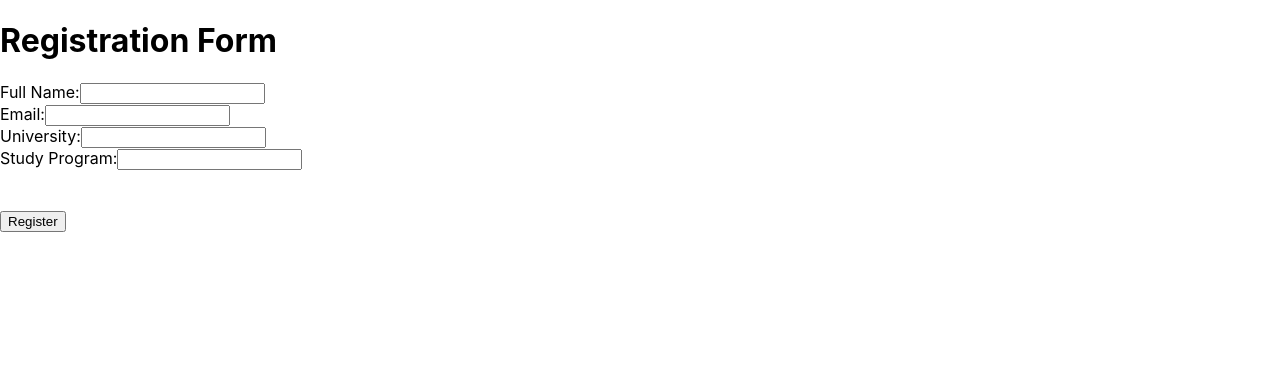
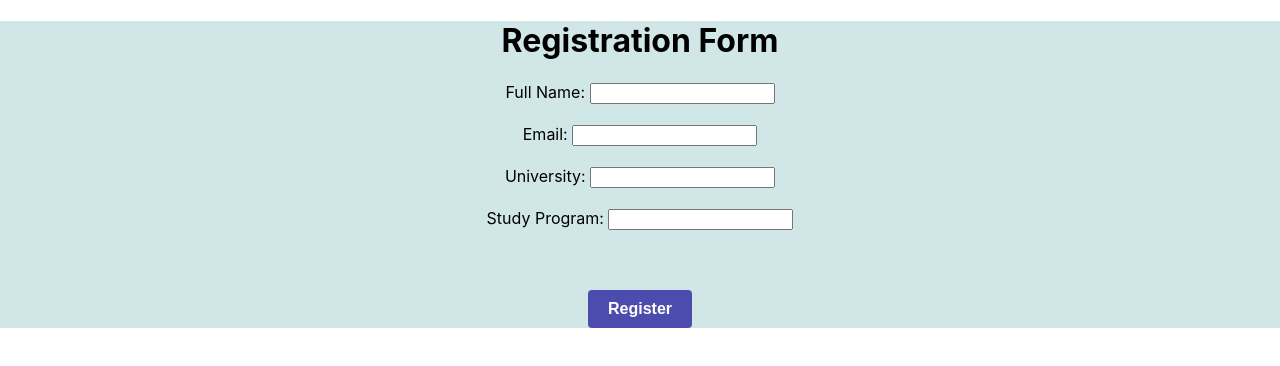
Before and after one commit to albinamur/software-engineering-project-rijeka, a Next.js app: page /register in a window 1280 px wide. Shown: the top 366 px of the page. Built offline with nearby package versions, Linux system fonts and the light colour scheme.

Commit message:
Add files via upload

```diff
--- a/pages/Level/level1.js
+++ b/pages/Level/level1.js
@@ -1,6 +1,7 @@
 import { useEffect, useState } from "react";
 import axios from "axios";
 import AsyncStorage from '@react-native-async-storage/async-storage';
+import styles from '../../styles/Home.module.css'
 
 const NUMBER_OF_QUESTIONS = 6;
 
@@ -74,7 +75,7 @@ export default function Quiz() {
     }, []);
 
   return (
-    <div>
+    <div className={styles.container}>
       <h1 id="title">Level 1</h1>
       <form onSubmit={handleFormSubmit}>
         <h2>Question 1</h2>
@@ -217,7 +218,7 @@ export default function Quiz() {
 
 
 
-        <input type="submit" value="Submit" />
+        <input className={styles.button} type="submit" value="Submit" />
         <p> {result} </p>
         <br></br>
 
--- a/pages/Level/level2.js
+++ b/pages/Level/level2.js
@@ -1,6 +1,8 @@
 import { useState } from "react";
 import axios from "axios";
 import AsyncStorage from '@react-native-async-storage/async-storage';
+import styles from '../../styles/Home.module.css'
+
 
 const NUMBER_OF_QUESTIONS = 6;
 
@@ -62,7 +64,7 @@ export default function Home() {
 
 
   return (
-    <div>
+    <div className={styles.container}>
       <h1>Level 2</h1>
       <form onSubmit={handleFormSubmit}>
         <h2>Question 1</h2>
@@ -205,7 +207,7 @@ export default function Home() {
 
 
 
-        <input type="submit" value="Submit" />
+        <input className={styles.button} type="submit" value="Submit" />
         <p> {result} </p>
         <br></br>
 
--- a/pages/Level/level3.js
+++ b/pages/Level/level3.js
@@ -1,6 +1,8 @@
 import { useState } from "react";
 import axios from "axios";
 import AsyncStorage from '@react-native-async-storage/async-storage';
+import styles from '../../styles/Home.module.css'
+
 
 const NUMBER_OF_QUESTIONS = 6;
 
@@ -62,7 +64,7 @@ export default function Home() {
 
 
   return (
-    <div>
+    <div className={styles.container}>
       <h1>Level 3</h1>
       <form onSubmit={handleFormSubmit}>
         <h2>Question 1</h2>
@@ -205,7 +207,7 @@ export default function Home() {
 
 
 
-        <input type="submit" value="Submit" />
+        <input className={styles.button} type="submit" value="Submit" />
         <p> {result} </p>
         <br></br>
 
--- a/pages/Level/level4.js
+++ b/pages/Level/level4.js
@@ -1,9 +1,11 @@
 import { useState } from "react";
+import styles from '../../styles/Home.module.css'
+
 
 export default function Home() {
 
   return (
-    <div>
+    <div className={styles.container}>
       <h1>Level 4</h1>
       <form>
         <h2>Question 1</h2>
@@ -143,7 +145,7 @@ export default function Home() {
         </label>
         <br />
         <br></br>
-        <input type="submit" value="Submit" />
+        <input className={styles.button} type="submit" value="Submit" />
       </form>
 
 
--- a/pages/highscores.js
+++ b/pages/highscores.js
@@ -58,7 +58,7 @@ export default function Information() {
 
     return (
         <>
-        <container className={styles.container}>
+        <div className={styles.container}>
         <p className={styles.information}>
           Your Scores
         </p>
@@ -76,7 +76,7 @@ export default function Information() {
         <p id="uni"></p>
         <p id="study"></p>
         <center><button onClick={handlePDF}>Generate PDF</button></center>
-        </container>
+        </div>
         </>
         )
     }
--- a/pages/index.tsx
+++ b/pages/index.tsx
@@ -7,7 +7,7 @@ export default function Home() {
 
     <div className={styles.container}>
       <Head>
-        <title>Create Next App</title>
+        <title>Math Quiz</title>
         <meta name="description" content="Generated by create next app" />
         <link rel="icon" href="/favicon.ico" />
       </Head>
--- a/pages/register.js
+++ b/pages/register.js
@@ -1,6 +1,7 @@
 import React, { useState } from 'react';
 import mysql from 'mysql2';
 import AsyncStorage from '@react-native-async-storage/async-storage';
+import styles from '../styles/Home.module.css'
 
 
 const Register = () => {
@@ -37,23 +38,28 @@ const Register = () => {
   }
 
   return (
-    <div>
+    <div className={styles.container}>
+
       <h1>Registration Form</h1>
       <form onSubmit={handleSubmit}>
-        <label htmlFor="fullName">Full Name:</label>
+        <label htmlFor="fullName">Full Name:   </label>
         <input type="text" id="fullName" name="fullName" value={fullName} onChange={handleFullNameChange} required />
         <br />
-        <label htmlFor="email">Email:</label>
+        <br />
+        <label htmlFor="email">Email:  </label>
         <input type="email" id="email" name="email" value={email} onChange={handleEmailChange} required />
         <br />
-        <label htmlFor="university">University:</label>
+        <br />
+        <label htmlFor="university">University:  </label>
         <input type="text" id="university" name="university" value={university} onChange={handleUniversityChange} required />
         <br />
-        <label htmlFor="studyProgram">Study Program:</label>
+        <br />
+        <label htmlFor="studyProgram">Study Program:  </label>
         <input type="text" id="studyProgram" name="studyProgram" value={studyProgram} onChange={handleStudyProgramChange} required />
         <br />
+        <br />
         <br /><br />
-        <button type="submit">Register</button>
+        <button className={styles.button} type="submit">Register</button>
       </form>
     </div>
   );
--- a/styles/Home.module.css
+++ b/styles/Home.module.css
@@ -253,6 +253,22 @@
  margin-right: auto;
 }
 
+.button {
+  display: inline-block;
+  padding: 10px 20px;
+  font-size: 16px;
+  font-weight: bold;
+  text-align: center;
+  text-decoration: none;
+  border: none;
+  border-radius: 4px;
+  background-color: #4c4caf;
+  color: #FFFFFF;
+  cursor: pointer;
+  transition: background-color 0.3s ease;
+}
+
+
 
 @media (max-width: 600px) {
   .grid {
```
Also changed, not shown: pages/exam_permission.js (+11 -32 lines), pages/quiz.js (+7 -2 lines).
